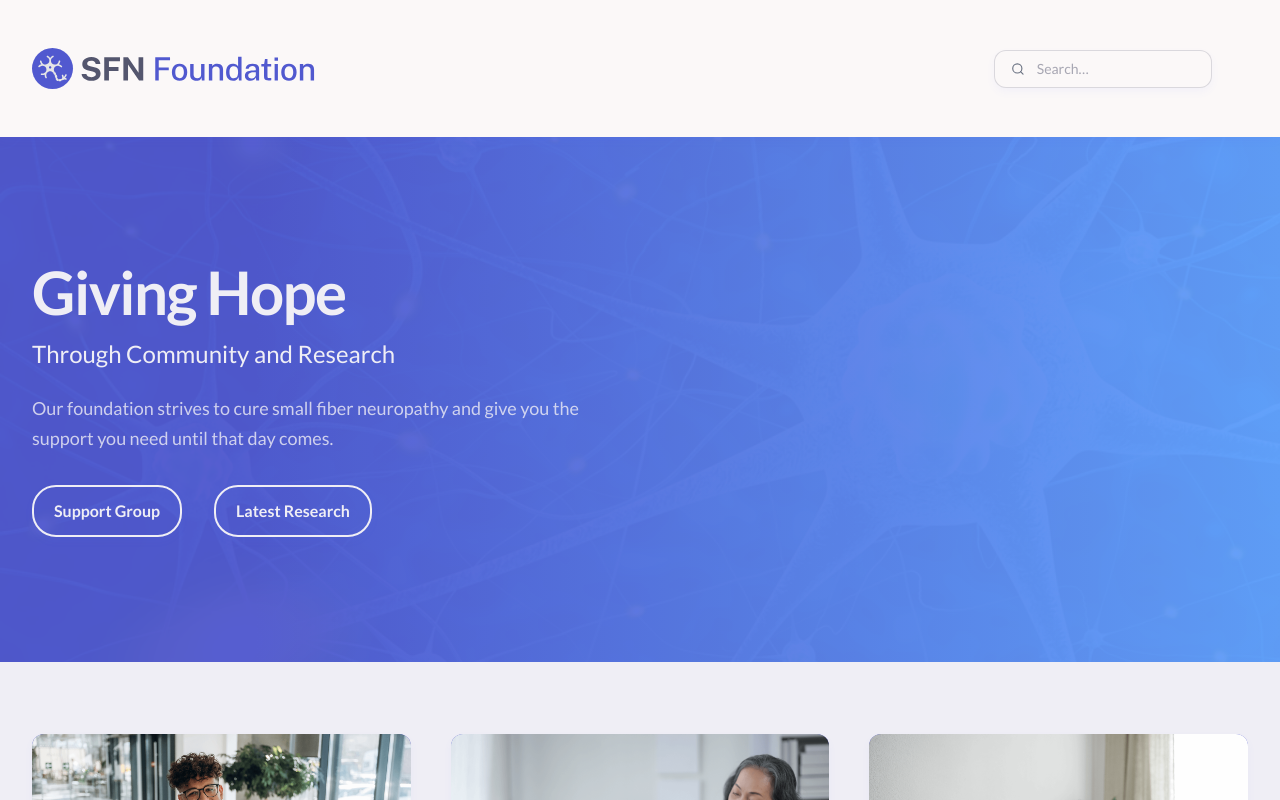
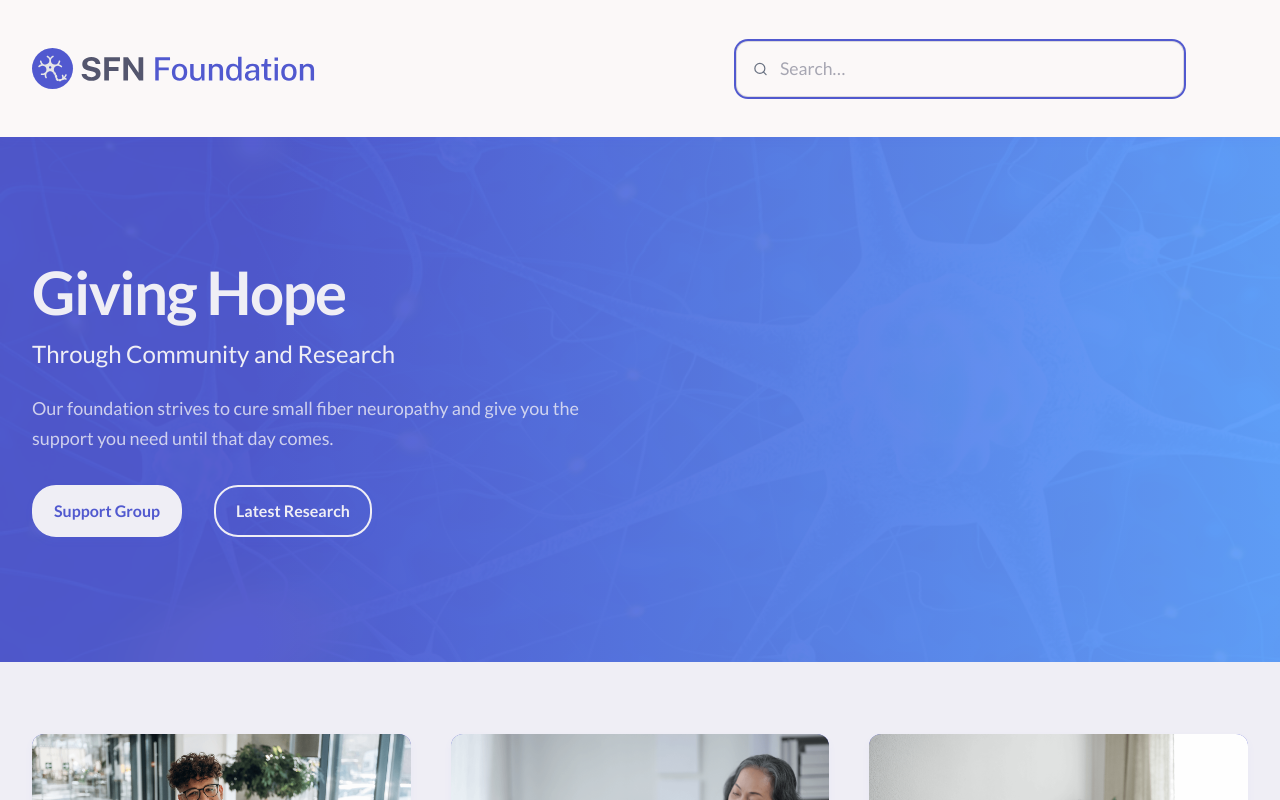
Before and after one commit to MattSnyder97/sfn-foundation, a Next.js app: page / in a window 1280 px wide. Both pictures are taken after a click on the button "Open search". Shown: the top 800 px of the page. Built offline with nearby package versions, Linux system fonts and the light colour scheme.

Commit message:
search bar fixes

```diff
--- a/src/components/content/home/Hero.tsx
+++ b/src/components/content/home/Hero.tsx
@@ -44,7 +44,7 @@ export default function Hero() {
             Our foundation strives to cure small fiber neuropathy and give you the support you need until that day comes.
           </p>
           <div className="flex flex-col items-center gap-8 md:flex-row md:items-start md:flex-wrap md:gap-8 md:justify-start">
-            <Button variant="outline" size="md">
+            <Button variant="secondary" size="md">
               <Link href="/resources/support-group">Support Group</Link>
             </Button>
             <Button variant="outline" size="md">
--- a/src/components/core/Header.tsx
+++ b/src/components/core/Header.tsx
@@ -86,9 +86,9 @@ const navLinks = [
         </Link>
 
         {/* Desktop Navigation */}
-        <div className="hidden md:flex items-center justify-end flex-1 space-x-12">
-          {!searchOpen &&
-            navLinks.map((link) => {
+        <div className="hidden md:flex items-center justify-end flex-1 space-x-12 relative">
+          {/* Hide category links when search is open */}
+          {!searchOpen && navLinks.map((link) => {
             const isActive = activeDropdown === link.label;
             return (
               <div
@@ -97,7 +97,7 @@ const navLinks = [
                 onMouseEnter={() => openDropdown(link.label)}
                 onMouseLeave={scheduleClose}
               >
-                  {/* Trigger - Wrap text and chevron in one container */}
+                {/* ...existing code for nav links... */}
                 <div className="flex flex-col items-center relative group/nav">
                   <button
                     className={`flex items-center space-x-3 px-2 py-1 rounded transition-colors duration-150 cursor-pointer bg-transparent border-none outline-none focus:outline-none ${
@@ -129,13 +129,10 @@ const navLinks = [
                       />
                     )}
                   </button>
-                    {/* Animated underline */}
                   <span
                     className="absolute left-0 right-0 -bottom-1 h-[1.2px] bg-primary scale-x-0 group-hover/nav:scale-x-100 transition-transform duration-160 origin-left rounded-full"
                   />
                 </div>
-
-                  {/* Dropdown */}
                 {isActive && link.dropdown && (
                   <div
                     className="absolute left-0 top-full z-20 w-48 -translate-x-4"
@@ -144,7 +141,6 @@ const navLinks = [
                   >
                     <div className="pt-4">
                       <div className="bg-white default-shadow rounded-md overflow-hidden">
-                          {/* Top border cap */}
                         <div className="h-2 bg-primary rounded-t-md" />
                         {link.items?.map((item) => (
                           <Link
@@ -167,11 +163,13 @@ const navLinks = [
 
           {/* Search / Close Icon */}
           <div className="flex items-center">
-            {searchOpen && (
-              <SearchBar />
-            )}
             <button
-              onClick={() => setSearchOpen(!searchOpen)}
+              onClick={() => {
+                if (!searchOpen && typeof window !== 'undefined') {
+                  window.__searchAutoFocus = true;
+                }
+                setSearchOpen(!searchOpen);
+              }}
               className="ml-4 transition-opacity duration-300 cursor-pointer"
               aria-label={searchOpen ? "Close search" : "Open search"}
             >
@@ -200,6 +198,14 @@ const navLinks = [
                 />
               )}
             </button>
+            {/* Overlay search bar absolutely when open, shifted left to show close button */}
+            {searchOpen && (
+              <div className="absolute right-16 top-0 w-[28rem] max-w-full h-full flex items-center z-30 pointer-events-auto">
+                <div className="w-full h-[3.5rem] flex items-center">
+                  <SearchBar />
+                </div>
+              </div>
+            )}
           </div>
         </div>
 
@@ -236,13 +242,9 @@ const navLinks = [
       {/* Mobile Menu */}
       {mobileOpen && (
         <div className="md:hidden bg-white default-shadow container-padding py-4 space-y-4">
-          {/* Mobile Search Bar */}
+          {/* Mobile Search Bar (use primitives SearchBar) */}
           <div className="mb-8">
-            <input
-              type="text"
-              placeholder="Search..."
-              className="w-full border border-gray-300 rounded-lg px-4 py-3 text-base focus:outline-none focus:ring-2 focus:ring-primary focus:border-primary"
-            />
+            <SearchBar />
           </div>
 
           {/* Navigation Links */}
--- a/src/components/primitives/SearchBar.tsx
+++ b/src/components/primitives/SearchBar.tsx
@@ -1,6 +1,12 @@
 "use client";
+// Fix for window.__searchAutoFocus type
+declare global {
+  interface Window {
+    __searchAutoFocus?: boolean;
+  }
+}
 
-import { useState, useMemo } from "react";
+import { useState, useMemo, useRef, useEffect } from "react";
 import Fuse from "fuse.js";
 import Link from "next/link";
 import { Search } from "lucide-react";
@@ -29,6 +35,15 @@ type IndexedItem = {
 export default function SearchBar() {
   const [query, setQuery] = useState("");
   const [results, setResults] = useState<IndexedItem[]>([]);
+  const inputRef = useRef<HTMLInputElement>(null);
+
+  // Autofocus support (parent can pass autoFocus prop)
+  useEffect(() => {
+    if (typeof window !== "undefined" && (window.__searchAutoFocus || false)) {
+      inputRef.current?.focus();
+      window.__searchAutoFocus = false;
+    }
+  }, []);
 
   // Collect all searchable text from a section (paragraphs + list items + captions)
   const collectSectionText = (section: Section) =>
@@ -110,43 +125,49 @@ export default function SearchBar() {
   };
 
   return (
-    <div className="relative w-full max-w-2xl">
-      {/* Input (2x wide vs md) */}
-      <div className="flex items-center gap-3 rounded-xl border border-dark/20 bg-white px-4 py-2 default-shadow focus-within:ring-2 focus-within:ring-primary">
+    <div className="relative w-full max-w-2xl h-full">
+      {/* Input (fills vertical space on desktop, 30% taller on mobile) */}
+      <div
+        className="flex items-center gap-3 rounded-xl border border-dark/20 bg-white px-4 py-2 default-shadow focus-within:ring-2 focus-within:ring-primary h-full"
+        style={{ minHeight: '3.5rem' }}
+      >
         <Search className="h-4 w-4 text-gray-500" />
         <input
+          ref={inputRef}
           type="text"
           value={query}
           onChange={handleChange}
           placeholder="Search…"
-          className="w-full border-none bg-transparent text-sm focus:outline-none"
+          className="w-full h-full border-none bg-transparent text-sm focus:outline-none"
           aria-label="Site search"
+          style={{ fontSize: '1.1rem' }}
         />
       </div>
 
-      {/* Results dropdown — styled like your header dropdown */}
+      {/* Results dropdown — improved appearance and distinctive hover */}
       {query && (results.length > 0 || query.length >= 2) && (
         <div className="absolute left-0 top-full z-50 mt-2 w-full">
-          <div className="bg-white default-shadow rounded-md overflow-hidden border border-gray-200">
+          <div className="bg-white shadow-xl rounded-xl overflow-hidden border border-gray-200">
             {/* top primary cap to match header dropdown */}
-            <div className="h-2 bg-primary rounded-t-md" />
+            <div className="h-2 bg-primary rounded-t-xl" />
 
             {results.length > 0 ? (
-              <ul className="max-h-80 overflow-y-auto">
+              <ul className="max-h-80 overflow-y-auto divide-y divide-gray-100">
                 {results.map((res, idx) => (
-                  <li key={`${res.pageSlug}-${res.sectionId}-${idx}`} className="border-b border-gray-100 last:border-none">
+                  <li key={`${res.pageSlug}-${res.sectionId}-${idx}`} className="last:border-none">
                     <Link
                       href={`${res.pageSlug}#${res.sectionId}`}
-                      className="block px-4 py-3 text-sm hover:bg-gray-50 transition-colors duration-150"
+                      className="block px-5 py-4 text-lg transition-colors duration-150 rounded-none hover:bg-primary/10 focus:bg-primary/20"
+                      style={{ fontSize: '1.15rem' }}
                     >
-                      <div className="font-medium text-dark">{res.sectionTitle}</div>
-                      <div className="text-xs text-gray-500">{res.pageTitle}</div>
+                      <div className="font-semibold text-dark mb-1">{res.sectionTitle}</div>
+                      <div className="text-base text-gray-500">{res.pageTitle}</div>
                     </Link>
                   </li>
                 ))}
               </ul>
             ) : (
-              <div className="px-4 py-3 text-sm text-gray-600">No results found</div>
+              <div className="px-5 py-4 text-sm text-gray-600">No results found</div>
             )}
           </div>
         </div>
```
Lines whose indentation alone changed are shown as unchanged.
